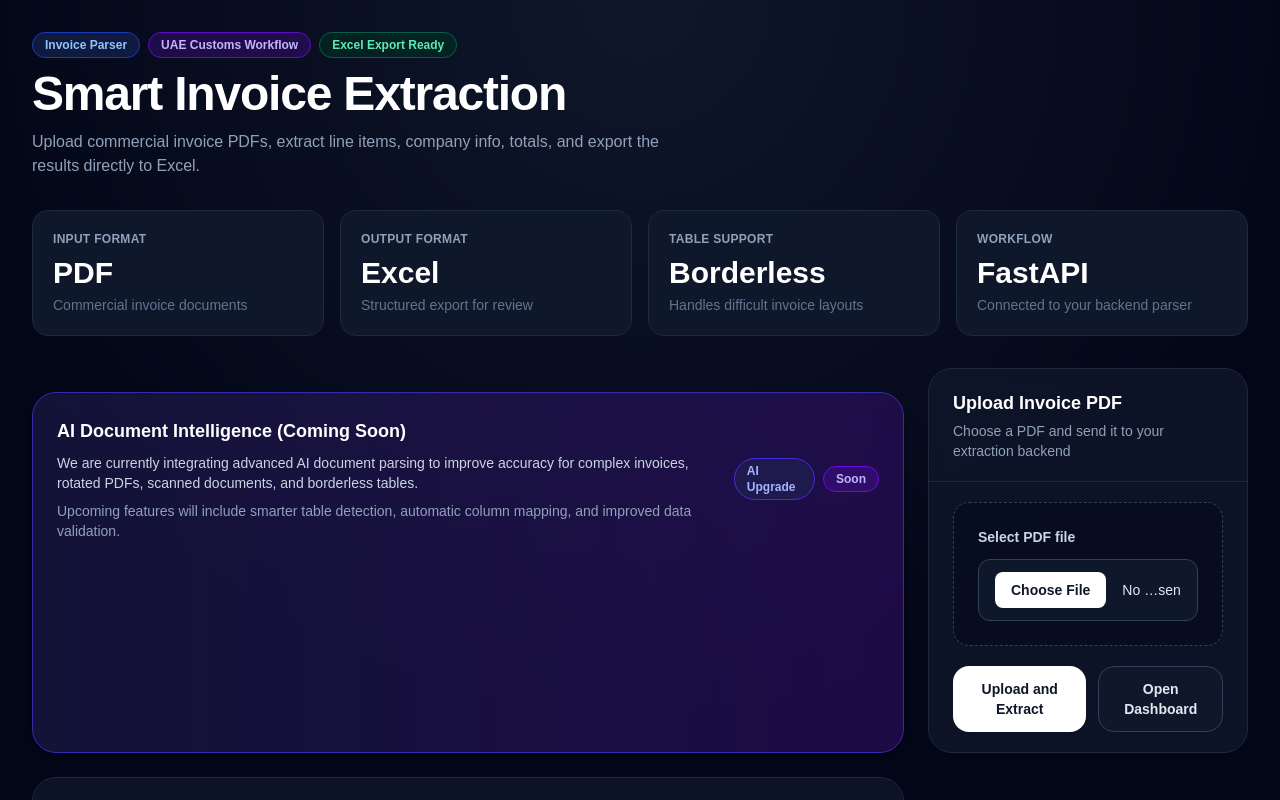
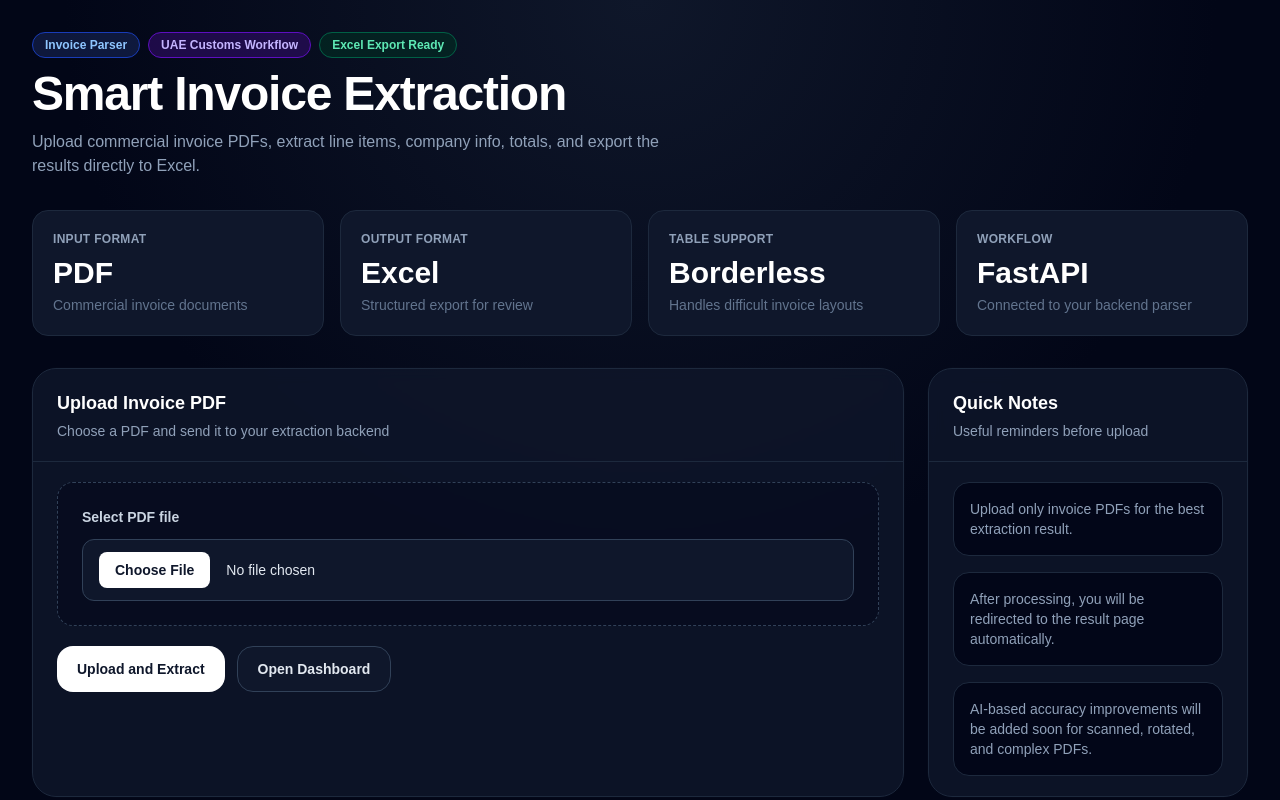
Before and after one commit to ItzDevil555/invoicev2, a Next.js app in the folder frontend/: page / in a window 1280 px wide. Shown: the top 800 px of the page. Built offline with nearby package versions, Linux system fonts and the light colour scheme; no server answers.

Commit message:
Update page.js

```diff
--- a/frontend/app/page.js
+++ b/frontend/app/page.js
@@ -153,40 +153,6 @@ export default function HomePage() {
         </div>
 
         <div className="grid grid-cols-1 gap-6 xl:grid-cols-[1fr_320px]">
-          <div className="mt-6 rounded-3xl border border-indigo-800 bg-gradient-to-r from-indigo-950/60 to-violet-950/60 p-6 shadow-sm">
-
-  <div className="flex flex-col gap-4 lg:flex-row lg:items-center lg:justify-between">
-
-    <div>
-      <h3 className="text-lg font-bold text-white">
-        AI Document Intelligence (Coming Soon)
-      </h3>
-
-      <p className="mt-2 max-w-2xl text-sm text-slate-300">
-        We are currently integrating advanced AI document parsing to improve
-        accuracy for complex invoices, rotated PDFs, scanned documents,
-        and borderless tables.
-      </p>
-
-      <p className="mt-2 text-sm text-slate-400">
-        Upcoming features will include smarter table detection, automatic
-        column mapping, and improved data validation.
-      </p>
-    </div>
-
-    <div className="flex items-center gap-2">
-      <span className="rounded-full border border-indigo-700 bg-indigo-950 px-3 py-1 text-xs font-semibold text-indigo-300">
-        AI Upgrade
-      </span>
-
-      <span className="rounded-full border border-violet-700 bg-violet-950 px-3 py-1 text-xs font-semibold text-violet-300">
-        Soon
-      </span>
-    </div>
-
-  </div>
-
-</div>
           <SectionCard
             title="Upload Invoice PDF"
             subtitle="Choose a PDF and send it to your extraction backend"
@@ -260,7 +226,7 @@ export default function HomePage() {
                 After processing, you will be redirected to the result page automatically.
               </div>
               <div className="rounded-2xl border border-slate-800 bg-slate-950 p-4">
-                Make sure your FastAPI backend is running on the correct API base URL.
+                AI-based accuracy improvements will be added soon for scanned, rotated, and complex PDFs.
               </div>
             </div>
           </SectionCard>
```
